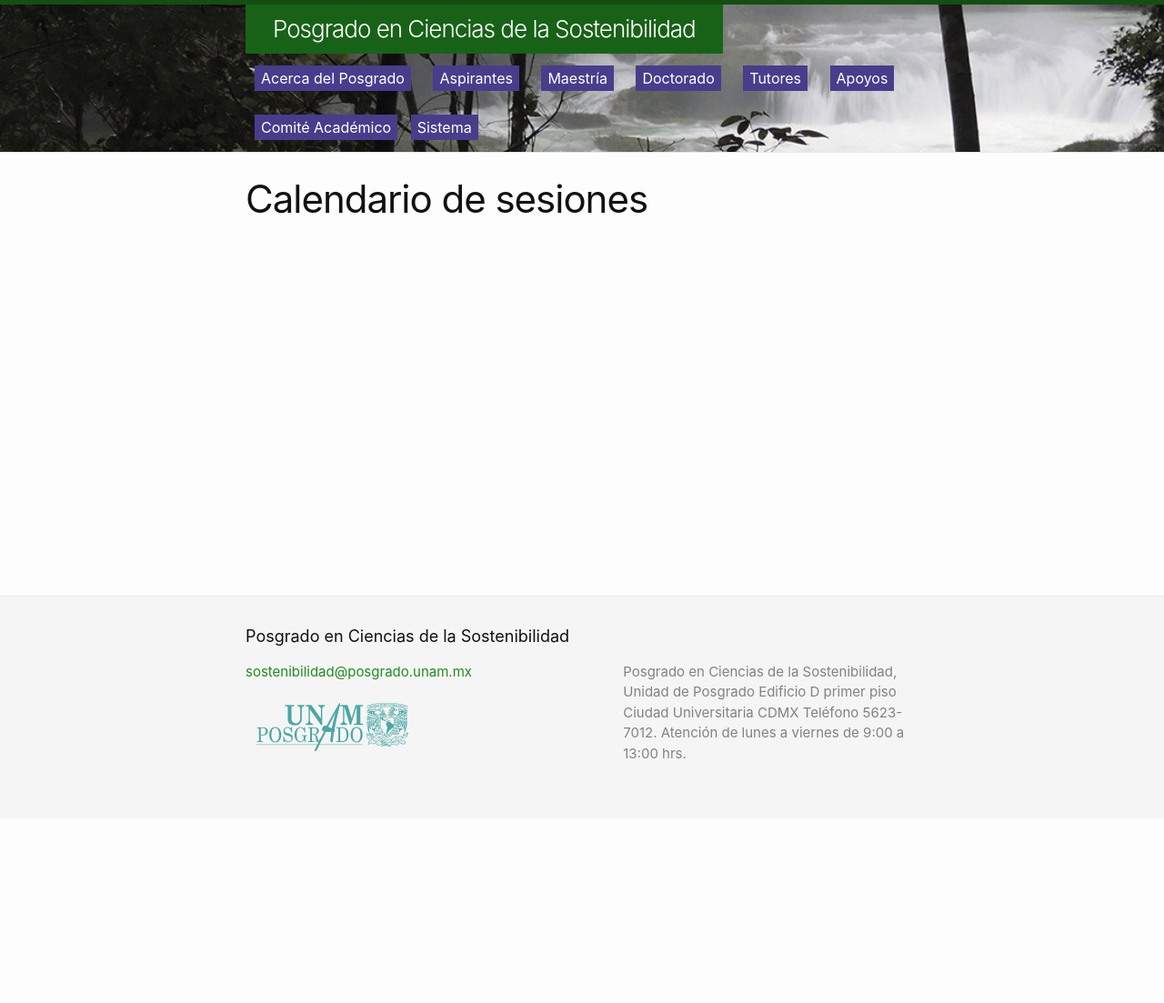
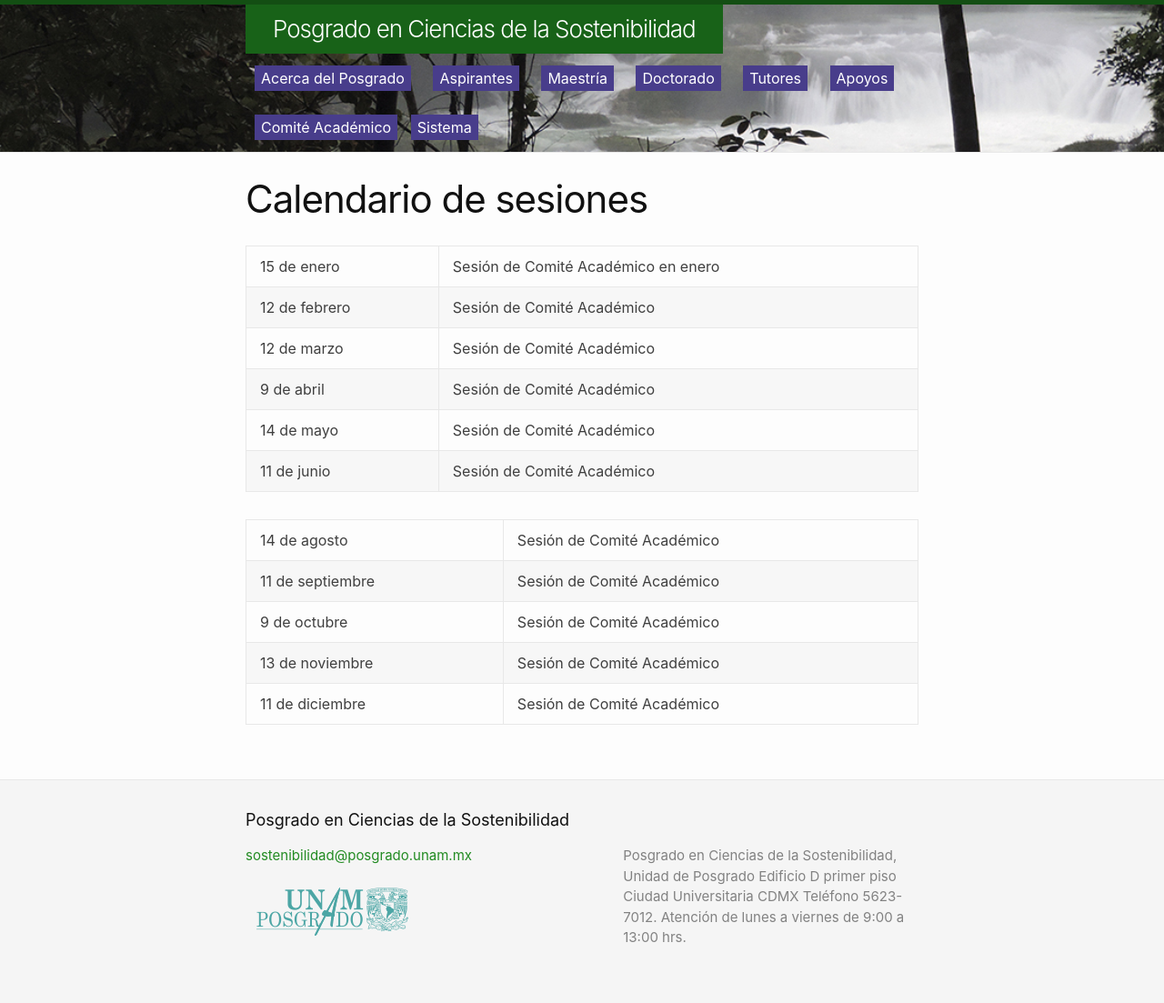
Before and after one commit to pcs-unam/pcs-unam.github.io, a Jekyll site: the page built from comite/calendario.md, in a window 1280 px wide. Shown: the whole page at 91% size. Built offline with Jekyll 4.4.1, drawn with Linux system fonts in a browser that asks for light colours; before the commit the page ends 900 px from its top, so only the background shows below that.

Commit message:
fechas desde calendario de actividades

```diff
--- a/comite/calendario.md
+++ b/comite/calendario.md
@@ -3,3 +3,17 @@
 layout: page
 permalink: comite/calendario
 ---
+
+
+| 15 de enero | Sesión de Comité Académico en enero
+| 12 de febrero | Sesión de Comité Académico
+| 12 de marzo | Sesión de Comité Académico
+| 9 de abril | Sesión de Comité Académico
+| 14 de mayo | Sesión de Comité Académico
+| 11 de junio | Sesión de Comité Académico
+
+| 14 de agosto | Sesión de Comité Académico
+| 11 de septiembre | Sesión de Comité Académico
+| 9 de octubre | Sesión de Comité Académico
+| 13 de noviembre | Sesión de Comité Académico
+| 11 de diciembre | Sesión de Comité Académico
```
